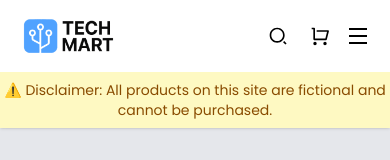
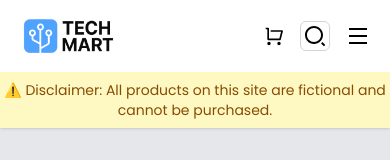
Before and after one commit to skhasanalsahib/simple-react-ecommerce, a React (Vite) app: page / in a window 390 px wide. Shown: the top 160 px of the page. Built offline with nearby package versions, Linux system fonts and the light colour scheme.

Commit message:
Added search functionality

```diff
--- a/src/components/Navbar/Navbar.jsx
+++ b/src/components/Navbar/Navbar.jsx
@@ -4,6 +4,8 @@ import { Link } from "react-router";
 import SiteLogo from "/techmart-logo.png";
 import CartIcon from "../../assets/icons/shopping-cart-line.svg";
 import SearchIcon from "../../assets/icons/search-2-line.svg";
+import SearchIconBlack from "../../assets/icons/search-2-line-black.svg";
+import Search from "../Search/Search";
 
 const Navbar = () => {
   const { cartItems } = useCart();
@@ -31,7 +33,7 @@ const Navbar = () => {
         </nav>
 
         {/* Cart and SearchBar */}
-        <div className="flex gap-4 flex-1 justify-end sm:order-3 ">
+        <div className="flex gap-4 flex-1 justify-end items-center sm:order-3 ">
           {/* Search bar */}
           {/* <form className="border border-gray-400 order-3  rounded-md flex">
           <input
@@ -46,12 +48,12 @@ const Navbar = () => {
             <img src="./search-2-line.svg" className="h-5" alt="search icon" />
           </button>
         </form> */}
-          <button type="submit" className="px-1.5  shrink-0">
-            <img src={SearchIcon} className="h-5" alt="search icon" />
-          </button>
+
+          {/* Searchbar */}
+          <Search />
 
           {/* Cart */}
-          <Link to={"/cart"} className="shrink-0">
+          <Link to={"/cart"} className="shrink-0 order-2 sm:order-1">
             <div className="relative ">
               <img className="h-5" src={CartIcon} alt="cart icon" />
               {cartItems.length > 0 && (
@@ -66,6 +68,7 @@ const Navbar = () => {
         {/* Responsive Menu */}
         <ResponsiveMenu />
       </div>
+
       <div className="bg-yellow-100 text-center py-2 text-sm text-yellow-800">
         <span>
           ⚠️ Disclaimer: All products on this site are fictional and cannot be
--- a/src/components/Navbar/ResponsiveMenu.jsx
+++ b/src/components/Navbar/ResponsiveMenu.jsx
@@ -1,4 +1,4 @@
-import { useState } from "react";
+import { Fragment, useState } from "react";
 import { Link } from "react-router";
 import MenuLine from "../../assets/icons/menu-line.svg";
 import CloseLine from "../../assets/icons/close-line.svg";
@@ -11,7 +11,7 @@ const ResponsiveMenu = () => {
   };
 
   return (
-    <>
+    <Fragment className="order-2 sm:order-3">
       <button className="block sm:hidden" onClick={openHandler}>
         <img className="h-6" src={!isOpen ? MenuLine : CloseLine} alt="" />
       </button>
@@ -34,7 +34,7 @@ const ResponsiveMenu = () => {
           </nav>
         </div>
       )}
-    </>
+    </Fragment>
   );
 };
 
--- a/src/components/ProductsGrid/ProductsGrid.jsx
+++ b/src/components/ProductsGrid/ProductsGrid.jsx
@@ -1,7 +1,8 @@
-import { useState } from "react";
+import { useEffect, useState } from "react";
 import productsData from "../../data/productsData";
 import ProductCard from "../ProductCard/ProductCard";
 import { toast } from "react-toastify";
+import { useSearchParams } from "react-router";
 
 const ProductsGrid = () => {
   const [products, setProducts] = useState(productsData);
@@ -10,18 +11,36 @@ const ProductsGrid = () => {
 
   //   console.log(sortBy);
 
-  const filterHandler = (sortBy) => {
-    switch (sortBy) {
+  const [searchTerm] = useSearchParams();
+  const searchQuery = searchTerm.get("search")?.toLowerCase() || "";
+
+  const filterHandler = (criteria) => {
+    switch (criteria) {
+      case "search":
+        {
+          const searchResult = searchQuery
+            ? products.filter((product) =>
+                product.name.toLowerCase().includes(searchQuery)
+              )
+            : productsData;
+          setProducts([...searchResult]);
+        }
+        break;
       case "lowToHigh":
         setProducts([...productsData].sort((a, b) => a.price - b.price));
         break;
       case "highToLow":
         setProducts([...productsData].sort((a, b) => b.price - a.price));
         break;
+
       default:
         setProducts([...productsData]);
     }
   };
+
+  useEffect(() => {
+    filterHandler("search");
+  }, [searchTerm]);
 
   const notify = () =>
     toast.success("Item added to cart!", {
@@ -46,7 +65,6 @@ const ProductsGrid = () => {
             <span className="text-sm font-semibold">Sort by: </span>
             <select
               onChange={(e) => {
-                console.log(filterHandler(e.target.value));
                 setSortBy(e.target.value);
               }}
               className="rounded-sm bg-gray-300/50 border-0 text-sm ms-2 px-1 py-1 outline-0 focus:outline-0"
--- /dev/null
+++ b/src/components/Search/Search.jsx
@@ -0,0 +1,66 @@
+import { useRef, useState } from "react";
+import SearchIcon from "../../assets/icons/search-2-line.svg";
+import SearchIconBlack from "../../assets/icons/search-2-line-black.svg";
+import { useLocation, useNavigate } from "react-router";
+
+const Search = () => {
+  const [isSearch, setIsSearch] = useState(false);
+
+  const inputRef = useRef(null);
+
+  const navigate = useNavigate();
+  const searchHandler = (e) => {
+    e.preventDefault();
+    setIsSearch(!isSearch);
+    !isSearch && inputRef.current.focus();
+  };
+
+  const location = useLocation();
+
+  const [searchTerm, setSearchTerm] = useState("");
+
+  const searchTermHandler = (e) => {
+    e.preventDefault();
+    if (searchTerm.trim()) {
+      navigate(`/?search=${encodeURIComponent(searchTerm.trim())}`);
+    } else if (location.pathname == "/") {
+      navigate("/");
+    }
+  };
+
+  return (
+    <form className="flex border border-gray-300 rounded-md order-3 sm:order-1">
+      <input
+        onChange={(e) => setSearchTerm(e.target.value)}
+        ref={inputRef}
+        type="search"
+        className={`h-7 ${
+          !isSearch
+            ? "w-0"
+            : "w-40 sm:w-60 md:w-80 px-2 py-.5 text-xs outline-0 focus:outline-0"
+        }  rounded-l-md transition-all duration-300 ease-in-out`}
+        placeholder="Search..."
+      />
+      {isSearch ? (
+        <>
+          <button
+            type="submit"
+            onClick={(e) => searchTermHandler(e)}
+            className="h-7 w-7 shrink-0 flex justify-center items-center bg-blue-400 rounded-r-md"
+          >
+            <img src={SearchIcon} className="h-5" alt="search icon" />
+          </button>
+        </>
+      ) : (
+        <button
+          onClick={(e) => searchHandler(e)}
+          className="h-7 w-7 shrink-0 flex justify-center items-center"
+        >
+          <img src={SearchIconBlack} className="h-6" alt="search icon" />
+        </button>
+      )}
+    </form>
+  );
+};
+
+export default Search;
--- a/src/pages/ProductPage.jsx
+++ b/src/pages/ProductPage.jsx
@@ -1,4 +1,3 @@
-import ProductsGrid from "../components/ProductsGrid/ProductsGrid";
 import ProductDetails from "../components/ProductDetails/ProductDetails";
 import { useParams } from "react-router";
 import productsData from "../data/productsData";
```
Also changed, not shown: src/assets/icons/search-2-line-black.svg (added), src/assets/icons/search-2-line.svg.
